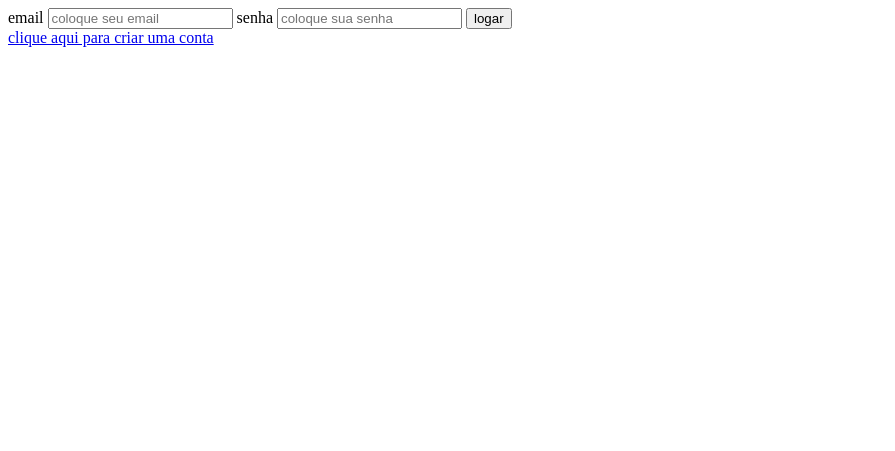
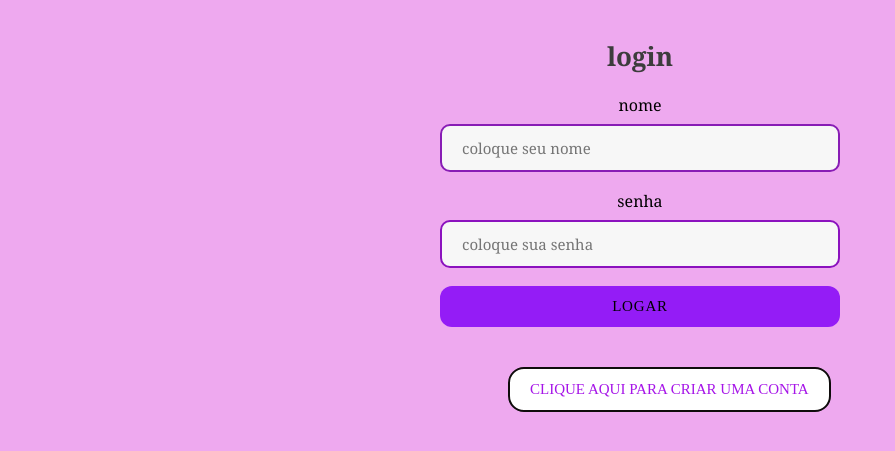
Before and after one commit to alekamyle/teladeloguin, a PHP site: page / in a window 1280 px wide. Shown: the top 451 px of the page, without its empty margins (0-895 px from the left). Run offline with PHP 8.4, Linux system fonts and the light colour scheme.

Commit message:
atividade avaliativa

```diff
--- a/classes/Usuarios.php
+++ b/classes/Usuarios.php
@@ -1,6 +1,6 @@
 
 <?php
-include ('conexao/conexcao.php');
+include ('conexao/conexao.php');
 
 $db = new conexao ();
 
@@ -16,7 +16,12 @@ public function cadastrar($nome, $email, $senha, $confsenha)
 {
     if ($senha === $confsenha){
 
-        $emailesistente=$this->verificaremailexistente($email);
+        $nomeexistente=$this->verificarnomeexistente($nome);
+        if($nomeexistente){
+            print"<script> alert('nome ja cadastrado')</script>";
+            return false;
+        }
+        $emailexistente=$this->verificaremailexistente($email);
         if($emailesistente){
             print"<script> alert('Email ja cadastrado')</script>";
             return false;
@@ -40,19 +45,28 @@ public function cadastrar($nome, $email, $senha, $confsenha)
     }
 }
 
-private function verificaremailexistente($email){
- $sql="SELECT COUNT(*) FROM usuarios WHERE email =?";
+private function verificarnomeexistente($nome){
+ $sql="SELECT COUNT(*) FROM usuarios WHERE nome =?";
  $stmt= $this->conn-> prepare ($sql);
- $stmt->bindParam(1,$email);
+ $stmt->bindParam(1,$nome);
  $stmt->execute ();
 
     return $stmt->fetchColumn()>0;
 
 }
-public function logar ($email,$senha){
-    $sql= "SELECT * FROM usuarios WHERE email = :email";
+private function verificaremailexistente($email){
+    $sql="SELECT COUNT(*) FROM usuarios WHERE email =?";
+    $stmt= $this->conn-> prepare ($sql);
+    $stmt->bindParam(1,$email);
+    $stmt->execute ();
+
+       return $stmt->fetchColumn()>0;
+
+   }
+public function logar ($nome,$senha){
+    $sql= "SELECT * FROM usuarios WHERE nome = :nome";
     $stmt= $this->conn->prepare($sql);
-    $stmt->bindValue(':email', $email);
+    $stmt->bindValue(':nome', $nome);
     $stmt->execute();
 
     if($stmt->rowCount() == 1){
--- a/dashboard.php
+++ b/dashboard.php
@@ -1,13 +1,13 @@
 <?php
 session_start();
 
-if(!isset($_SESSION['email'])){
+if(!isset($_SESSION['nome'])){
     hearder("Location: index.php");
     exit();
 
 }
 
-$email = $_SESSION['email'];
+$nome = $_SESSION['nome'];
 
 ?>
 
@@ -20,7 +20,7 @@ $email = $_SESSION['email'];
 </head>
 <body>
     <h1>painel de controle]</h1>
-    <p>seja bem vindo<?php echo $email; ?> </p>
+    <p>seja bem vindo<?php echo $nome; ?> </p>
 
     <a href="logout.php">sair</a>
 
--- a/index.php
+++ b/index.php
@@ -3,19 +3,19 @@
 session_start();
 
 require_once('classes/Usuarios.php');
-require_once('conexao/conexcao.php');
+require_once('conexao/conexao.php');
 
 $database = new conexao();
 $db = $database->getconnection();
 $usuario = new Usuario($db);
 
 if (isset ($_POST['logar'])){
-    $email = $_POST['email'];
+    $nome = $_POST['nome'];
     $senha = $_POST['senha'];
 
 
-if ($usuario->logar($email,$senha)){
-    $_SESSION ['email'] = $email;
+if ($usuario->logar($nome,$senha)){
+    $_SESSION ['nome'] = $nome;
 
     header ("Location: dashboard.php");
     exit();
@@ -31,13 +31,15 @@ if ($usuario->logar($email,$senha)){
     <meta http-equiv="X-UA-Compatible" content="IE=edge">
     <meta name="viewport" content="width=device-width, initial-scale=1.0">
     <title>Document</title>
+    <link rel="stylesheet"  href="style.css">
 </head>
 <body>
-    <form method="POST">
-        <label for ="email">email</label>
-        <input type="email" name="email" placeholder="coloque seu email">
+    <form class="login"; method="POST">
+    <h1>login</h1>
+        <label for ="nome">nome</label>
+        <input type="text" name="nome" placeholder="coloque seu nome">
         <label for="senha">senha</label>
-         <input type="passowrd" name="senha" placeholder="coloque sua senha">
+         <input type="password" name="senha" placeholder="coloque sua senha">
 
          <button tupe="submit" name="logar">logar</button>
 </form>
--- /dev/null
+++ b/style.css
@@ -0,0 +1,111 @@
+body{
+    background-color: #eea9ef;
+}
+
+a{
+            color: #a615e8;
+            font-size: 15px;
+            font-family: "Feather Bold";
+            text-transform: uppercase;
+            text-decoration: none;
+            display: inline-block;
+            padding: 12px 20px;
+            margin: 20px;
+            margin-left: 500px;
+            align-items: center;
+            border: 2px solid #0f0c0c;
+            border-radius: 16px;
+            background-color: #ffffff;
+        }
+
+        form{
+            max-width: 400px;
+            margin: 0 auto;
+
+        }
+
+        h1{
+            color: #3C3C3C;
+            margin: 10px;
+            font-size: 26px;
+            text-align: center;
+            font-family: "Georgia";
+        }
+
+        .login{
+            display: flex;
+            align-content: center;
+            flex-wrap: wrap;
+            align-items: center;
+            flex-direction: column;
+            justify-content: center;
+            padding: 20px;
+            border-radius: 5px;
+
+        }
+
+        label{
+            display: flex;
+            margin-top: 10px;
+            font-family: "";
+            font-family: "Georgia";
+
+        }
+
+        input[type=text]{
+            color: #000000;
+            font-size: 15px;
+            font-family: Georgia;
+            border: 2px solid #881db5;
+            box-sizing: border-box;
+            border-radius: 10px;
+            width: 100%;
+            margin: 8px 0;
+            display: inline-block;
+            padding: 12px 20px;
+            background: #F7F7F7;
+
+        }
+        input[type=email]{
+            color: #000000;
+            font-size: 15px;
+            font-family: Georgia;
+            border: 2px solid #8915ac;
+            box-sizing: border-box;
+            border-radius: 10px;
+            width: 100%;
+            margin: 8px 0;
+            display: inline-block;
+            padding: 12px 20px;
+            background: #F7F7F7;
+
+        }
+
+
+        input[type=password]{
+            color: #000000;
+            font-size: 15px;
+            font-family: Georgia;
+            border: 2px solid #8b12be;
+            box-sizing: border-box;
+            border-radius: 10px;
+            width: 100%;
+            margin: 8px 0;
+            display: inline-block;
+            padding: 12px 20px;
+            background: #F7F7F7;
+        }
+
+        button{
+            color: #000000;
+            font-size: 15px;
+            font-family: "Feather Bold";
+            letter-spacing: .8px;
+            text-transform: uppercase;
+            width: 100%;
+            border: none;
+            padding: 12px 20px;
+            margin-top: 10px;
+            border-radius: 12px;
+            background-color: #941cf6;
+        }
```
Also changed, not shown: cadastrar.php (+8 -6 lines), conexao/conexao.php (renamed from conexao/conexcao.php).
